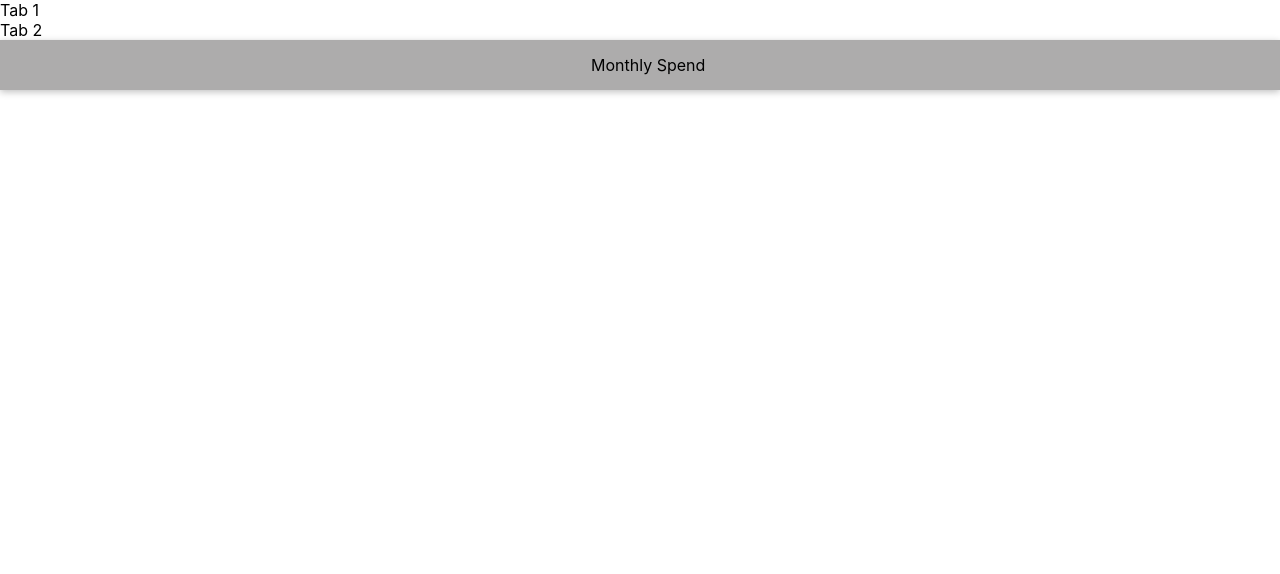
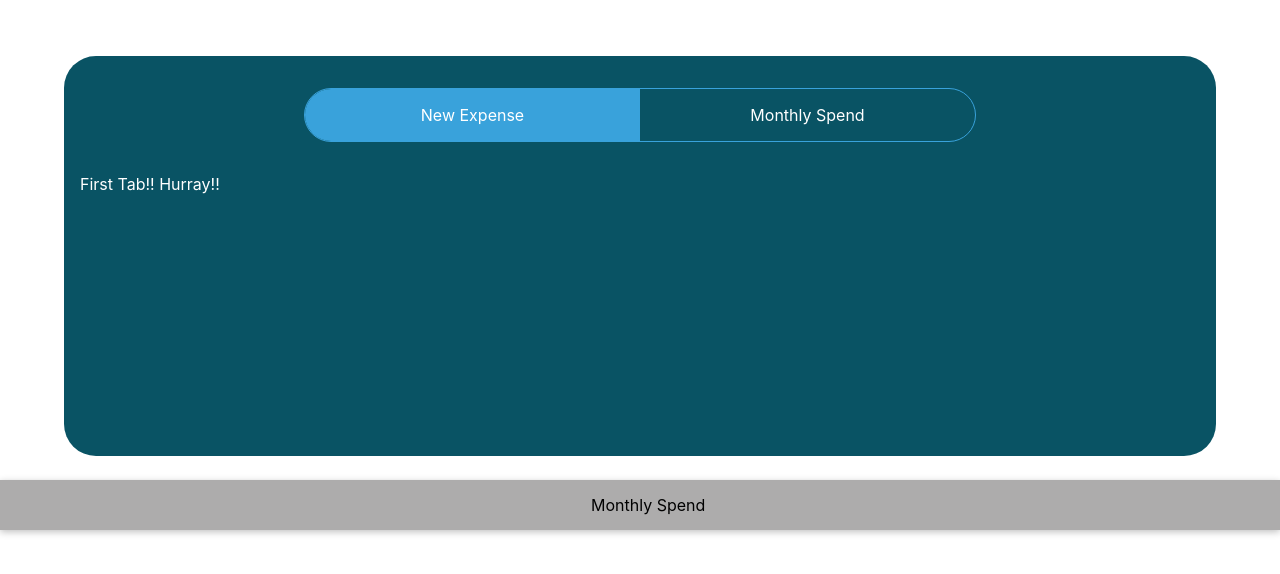
Before and after one commit to alantrieu/expense-tracker-commbank, a React (Create React App) app: page / in a window 1280 px wide. Shown: the top 574 px of the page. Built offline with nearby package versions, Linux system fonts and the light colour scheme.

Commit message:
added css file for Tabs and finished rough outline for tabs

```diff
--- /dev/null
+++ b/src/Components/Tabs/Tab.css
@@ -0,0 +1,72 @@
+/* default state of all elements */
+* {
+    box-sizing: border-box;
+    padding: 0;
+    margin: 0;
+}
+
+/* main tab container */
+.Tab {
+    width: 90%;
+    height: auto;
+    min-height: 400px;
+    background: #095364;
+    margin: 3.5rem auto 1.5rem;
+    padding: 2rem 1rem;
+    color: #ffffff;
+    border-radius: 2rem;
+    @media (max-width: 769px) {
+        padding: 2rem 0;
+    }
+}
+
+/* Tab Navigation */
+ul.nav {
+    width: 60%;
+    margin: 0 auto 2rem;
+    display: flex;
+    align-items: center;
+    justify-content: space-between;
+    border: 1px solid #39A2DB;
+    border-radius: 2rem;
+    @media (max-width: 768px) {
+        width: 90%;
+    }
+}
+
+ul.nav li {
+    width: 50%;
+    padding: 1rem;
+    list-style: none;
+    text-align: center;
+    cursor: pointer;
+    transition: all 0.7s;
+    border-bottom-left-radius: 2rem;
+    border-top-left-radius: 2rem;
+}
+
+ul.nav li:nth-child(2) {
+    border-radius: 0;
+    border-bottom-right-radius: 2rem;
+    border-top-right-radius: 2rem;
+}
+
+ul.nav li:hover {
+    background: rgba(45, 223, 193, 0.699);
+}
+
+ul.nav li.active {
+    background: #39A2DB;
+}
+
+/* .output {
+    color: rgb(34, 143, 98);
+} */
+
+/* more specific tab styles */
+/* .NewExpenseTab p,
+.MonthlyExpenseTab p {
+    font-size: 2rem;
+    text-align: center;
+    color: bisque;
+} */
--- a/src/Components/Tabs/Tab.js
+++ b/src/Components/Tabs/Tab.js
@@ -1,16 +1,36 @@
-import React from "react";
+import React, { useState } from "react";
+import NewExpenseTab from "./NewExpenseTab";
+import MonthlyExpenseTab from "./MonthlyExpenseTab";
+import './Tab.css';
+
 const Tabs = () => {
+    const [activeTab, setActiveTab] = useState("NewExpenseTab");
+
+    const switchNewExpenseTab = () => {
+        setActiveTab("NewExpenseTab");
+    };
+
+    const switchMonthlyExpenseTab = () => {
+        setActiveTab("MonthlyExpenseTab");
+    };
+
     return (
-    <div className="Tabs">
+        <div className="Tab">
             {/* Tab nav */}
             <ul className="nav">
-        <li>Tab 1</li>
-        <li>Tab 2</li>
+                <li className={activeTab === "NewExpenseTab" ? "active" : ""} onClick={switchNewExpenseTab}>
+                    New Expense
+                </li>
+                <li className={activeTab === "MonthlyExpenseTab" ? "active" : ""} onClick={switchMonthlyExpenseTab}>
+                    Monthly Spend
+                </li>
             </ul>
-      <div className="outlet">
+            <div>
                 {/* content will be shown here */}
+                {activeTab === "NewExpenseTab" ? <NewExpenseTab /> : <MonthlyExpenseTab />}
             </div>
         </div>
     );
 };
+
 export default Tabs;
```
Lines whose indentation alone changed are shown as unchanged.
